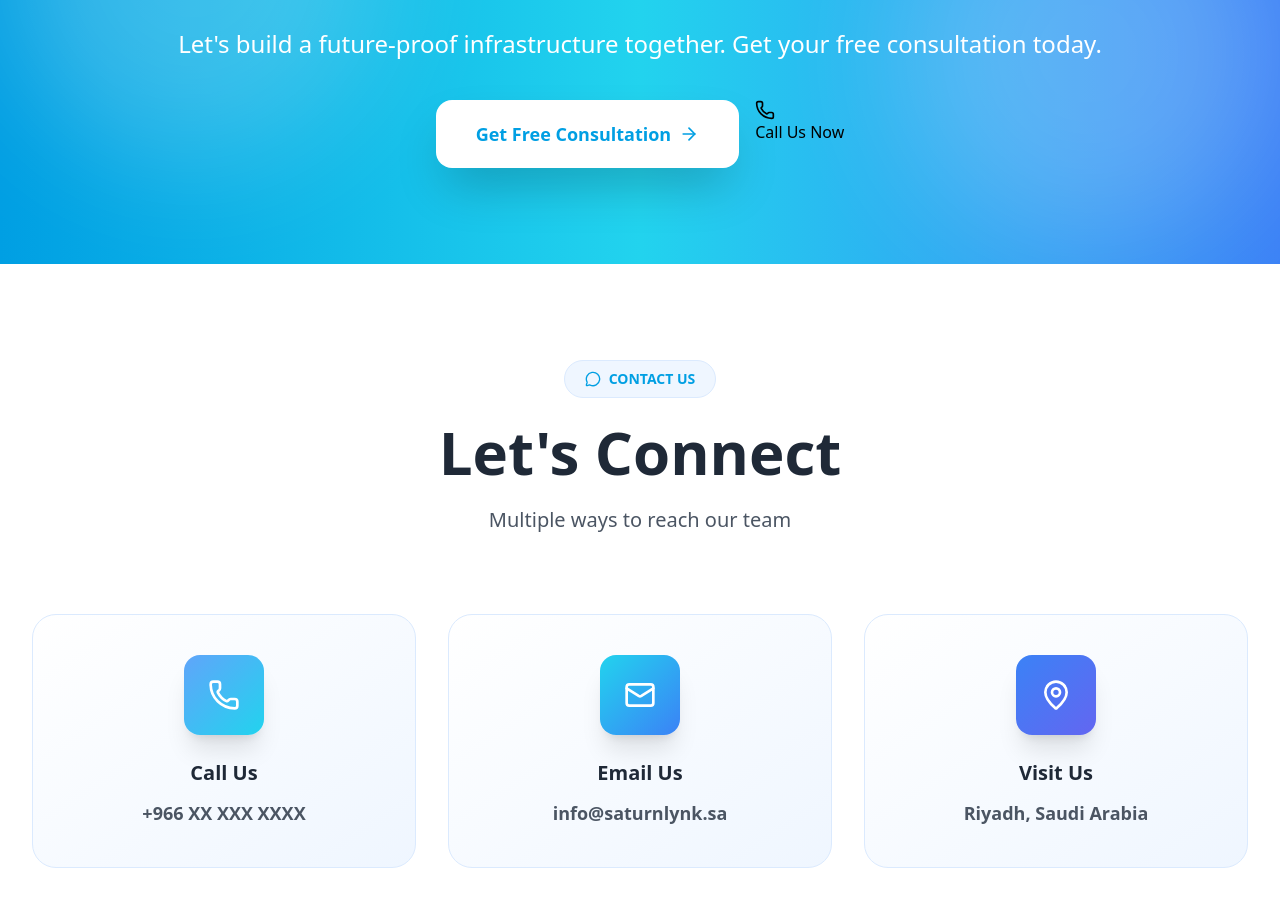
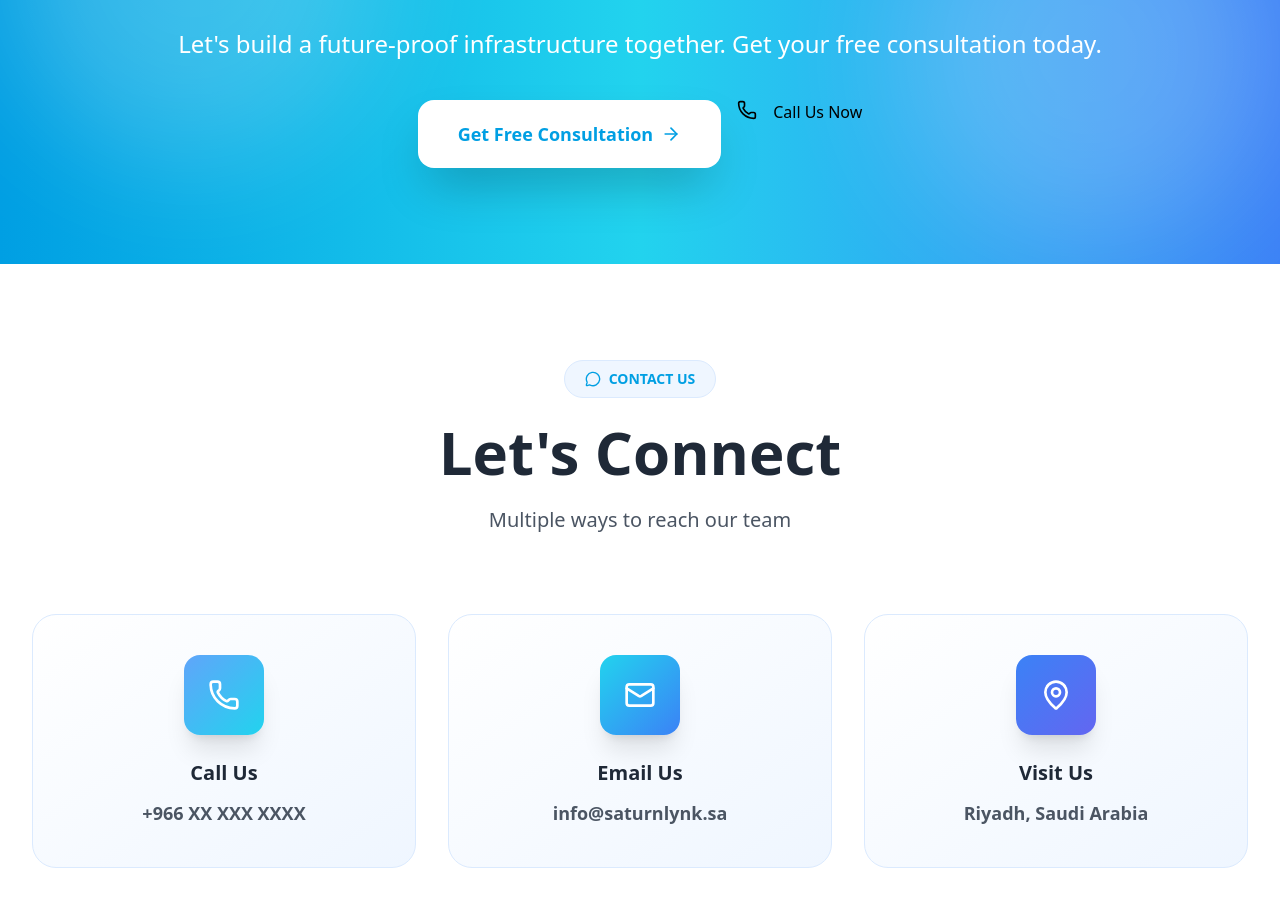
Before and after one commit to sod3/Saturn-Lynk, a React (Create React App) app: page / in a window 1280 px wide. Shown: the part 4649-5546 px from the top of the page. Built offline with nearby package versions, Linux system fonts and the light colour scheme.

Commit message:
error fix3

```diff
--- a/src/App.js
+++ b/src/App.js
@@ -564,10 +564,8 @@ const SaturnLynkWebsite = () => {
               Get Free Consultation
               <ArrowRight className="w-5 h-5" />
             </button>
-            <a>
               <Phone className="w-5 h-5" />
               Call Us Now
-            </a>
           </div>
         </div>
       </section>
```
